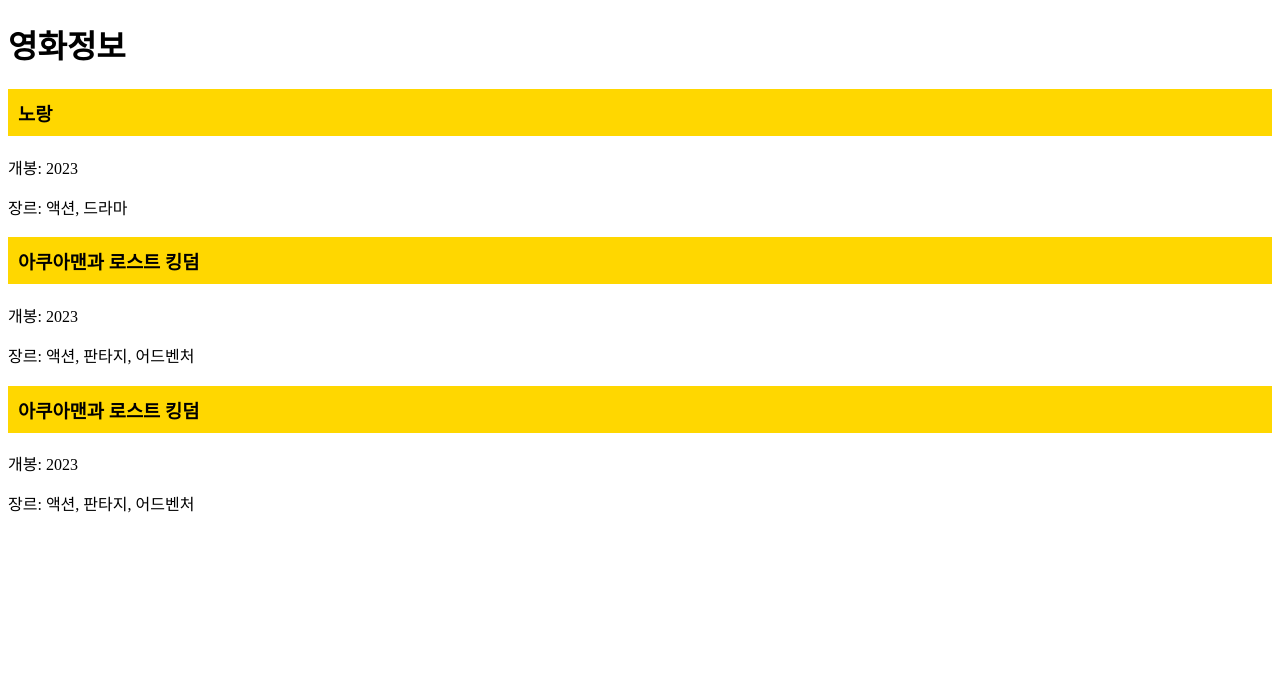
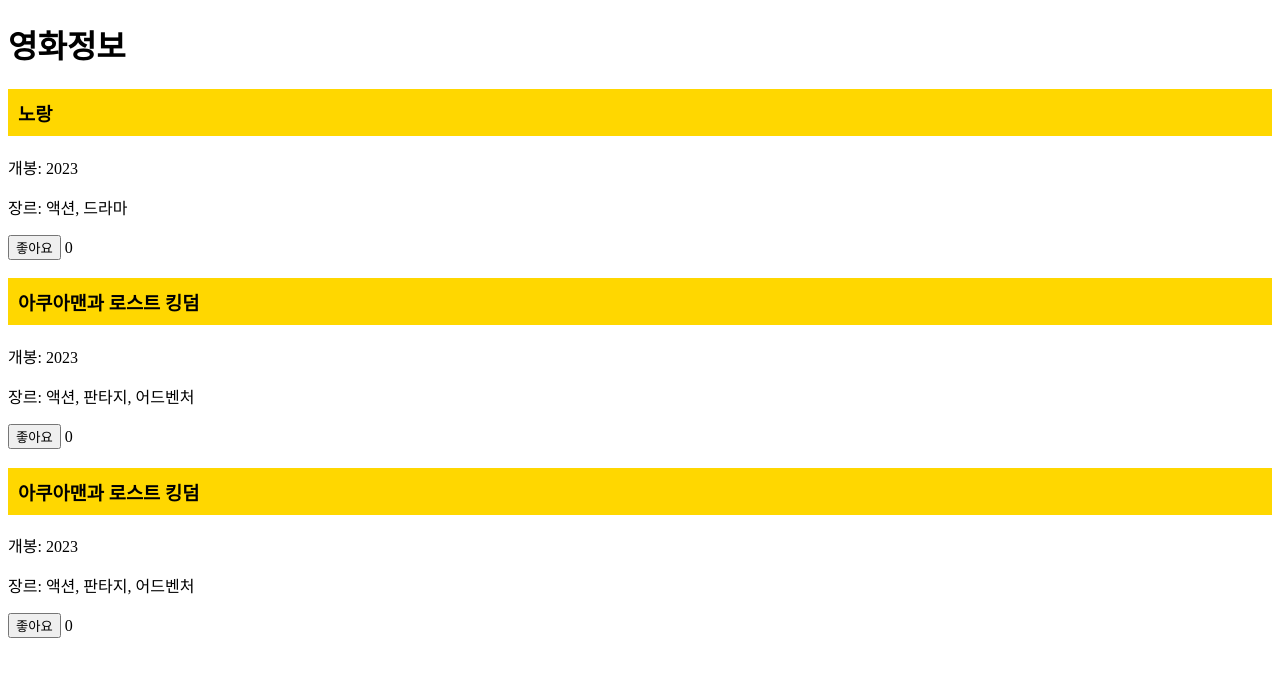
Before and after one commit to hayuuna/Vue.js-, a Vue app: page / in a window 1280 px wide. Shown: the top 676 px of the page. Built offline with nearby package versions, Linux system fonts and the light colour scheme.

Commit message:
2. click 이벤트로 좋아요 버튼 만들기

```diff
--- a/src/App.vue
+++ b/src/App.vue
@@ -7,9 +7,14 @@
   <h3 class="bg-yellow" :style="textRed">{{ movie.title }}</h3>
   <p>개봉: {{ movie.year }}</p>
   <p>장르: {{ movie.category }}</p>
+  <!-- v-on:이벤트명="실행코드, v-on 축약식: @로 대체 가능 -->
+  <!-- 코드가 짧을 경우 바로 추가 -->
+  <!-- <button @:click="like++">좋아요</button> <span>{{ like }}</span> -->
+  <!-- 버튼을 눌렀을 때 인덱스 값을 전달해야 함 -->
+  <button @:click="increaseLike(i)">좋아요</button> <span>{{ movie.like }}</span>
 </div>
   <!-- 반복문(배열의 자료명, 인덱스) -->
-  <!--  <p v-for="(item, i) in foods" :key="i">{{ item }}</p>-->
+  <!-- <p v-for="(item, i) in foods" :key="i">{{ item }}</p> -->
 </template>
 
 
@@ -23,21 +28,30 @@
           title: "노랑",
           year: 2023,
           category: "액션, 드라마",
-          textRed: "color: red"
+          textRed: "color: red",
+          like: 0,
         },
         {
           title: "아쿠아맨과 로스트 킹덤",
           year: 2023,
           category: "액션, 판타지, 어드벤처",
-          textRed: "color: red"
+          textRed: "color: red",
+          like: 0,
         },
         {
           title: "아쿠아맨과 로스트 킹덤",
           year: 2023,
           category: "액션, 판타지, 어드벤처",
-          textRed: "color: red"
+          textRed: "color: red",
+          like: 0,
         },
       ]
+    }
+  },
+  methods: { // 함수 추가 가능
+    increaseLike(i) {
+      // 객체 안에 있는 like 변수를 찾아야 , 객체 내부에서 사용하는 변수는 앞에 this를 붙여야 함
+      this.data[i].like += 1
     }
   }
 }
```
